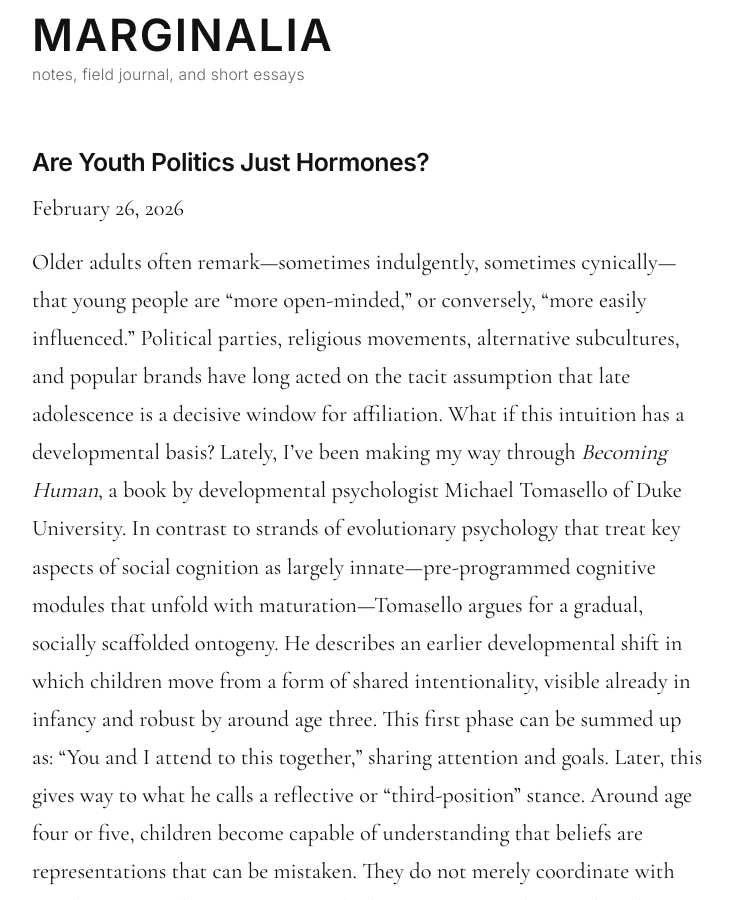
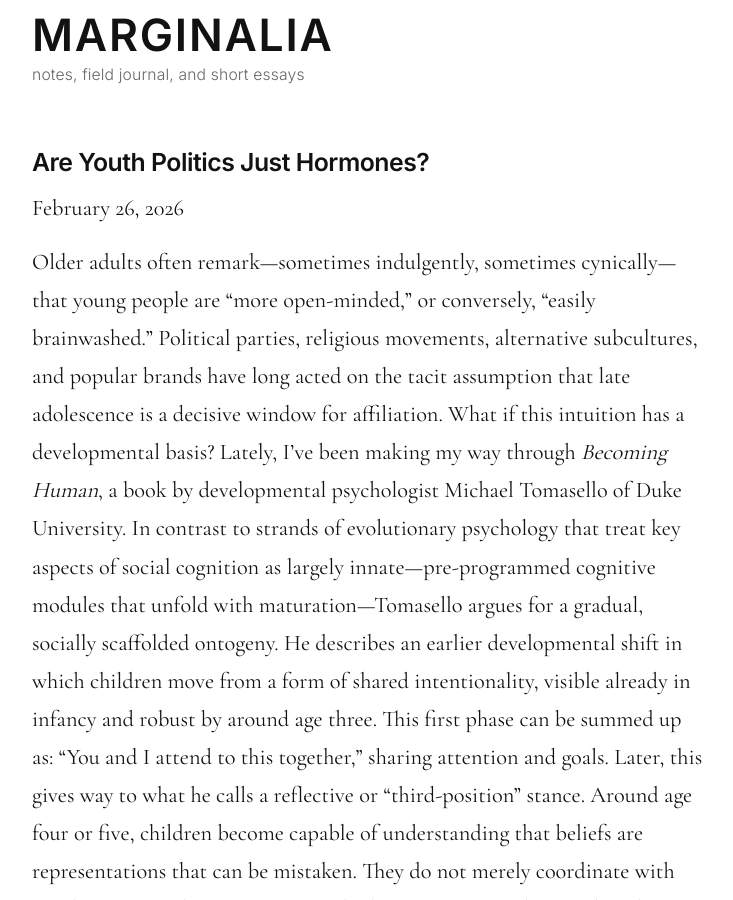
Before and after one commit to cedricrmwilliams/marginalia, a Jekyll site: the page built from _posts/2026-02-26-justhormones1.md, in a window 1280 px wide and 900 px high. Shown: the whole window, without its empty margins (272-1005 px from the left). Built offline with Jekyll 4.4.1, drawn with Linux system fonts in a browser that asks for light colours.

Commit message:
influenced to brainwashed

```diff
--- a/_posts/2026-02-26-justhormones1.md
+++ b/_posts/2026-02-26-justhormones1.md
@@ -4,7 +4,7 @@ title: "Are Youth Politics Just Hormones?"
 date: 2026-02-26
 ---
 
-Older adults often remark—sometimes indulgently, sometimes cynically—that young people are “more open-minded,” or conversely, “more easily influenced.” Political parties, religious movements, alternative subcultures, and popular brands have long acted on the tacit assumption that late adolescence is a decisive window for affiliation. What if this intuition has a developmental basis? Lately, I’ve been making my way through *Becoming Human*, a book by developmental psychologist Michael Tomasello of Duke University. In contrast to strands of evolutionary psychology that treat key aspects of social cognition as largely innate—pre-programmed cognitive modules that unfold with maturation—Tomasello argues for a gradual, socially scaffolded ontogeny. He describes an earlier developmental shift in which children move from a form of shared intentionality, visible already in infancy and robust by around age three. This first phase can be summed up as: “You and I attend to this together,” sharing attention and goals. Later, this gives way to what he calls a reflective or “third-position” stance. Around age four or five, children become capable of understanding that beliefs are representations that can be mistaken. They do not merely coordinate with another person; they can step outside the interaction and grasp the relation between perspectives. This recursive capacity—the ability to represent representations—grounds shared norms, conventions, and group commitments.
+Older adults often remark—sometimes indulgently, sometimes cynically—that young people are “more open-minded,” or conversely, “easily brainwashed.” Political parties, religious movements, alternative subcultures, and popular brands have long acted on the tacit assumption that late adolescence is a decisive window for affiliation. What if this intuition has a developmental basis? Lately, I’ve been making my way through *Becoming Human*, a book by developmental psychologist Michael Tomasello of Duke University. In contrast to strands of evolutionary psychology that treat key aspects of social cognition as largely innate—pre-programmed cognitive modules that unfold with maturation—Tomasello argues for a gradual, socially scaffolded ontogeny. He describes an earlier developmental shift in which children move from a form of shared intentionality, visible already in infancy and robust by around age three. This first phase can be summed up as: “You and I attend to this together,” sharing attention and goals. Later, this gives way to what he calls a reflective or “third-position” stance. Around age four or five, children become capable of understanding that beliefs are representations that can be mistaken. They do not merely coordinate with another person; they can step outside the interaction and grasp the relation between perspectives. This recursive capacity—the ability to represent representations—grounds shared norms, conventions, and group commitments.
 <!--more-->
 
 Reading Tomasello alongside mid century anthropologists such as Gregory Bateson and Claude Lévi-Strauss invites further speculation. Bateson’s account of higher-order learning emphasizes the moment when organisms become sensitive not simply to signals but to the context of signaling, the patterns of difference that organize experience, similar to what linguistic anthropologist Michael Silverstein calls a “metapragmatic frame.” Lévi-Strauss, in turn, argued that human cultures are structured by symmetrical oppositions: right/left, red/blue, clan A/clan B. My proposal is that late adolescence constitutes a third, adaptive developmental period in which individuals become exquisitely sensitive to these symmetrical differences at the level of political and subcultural affiliation. Just as there appears to be a critical period for language acquisition—after which new languages are learned by grafting rules onto an already stabilized core—so too there may be a period in which one acquires a kind of fluency in semiotic affiliation: an attunement to the deployment of color, dress, hairstyle, music, posture, and slogan. After this period, shifts are possible, but they often feel like translation rather than native speech.
```
